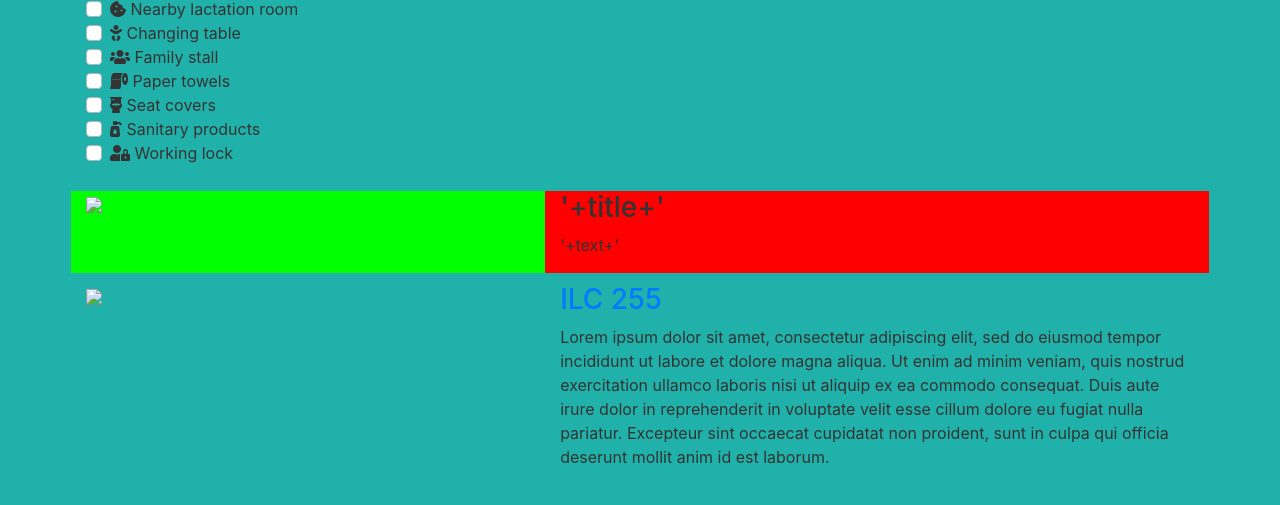
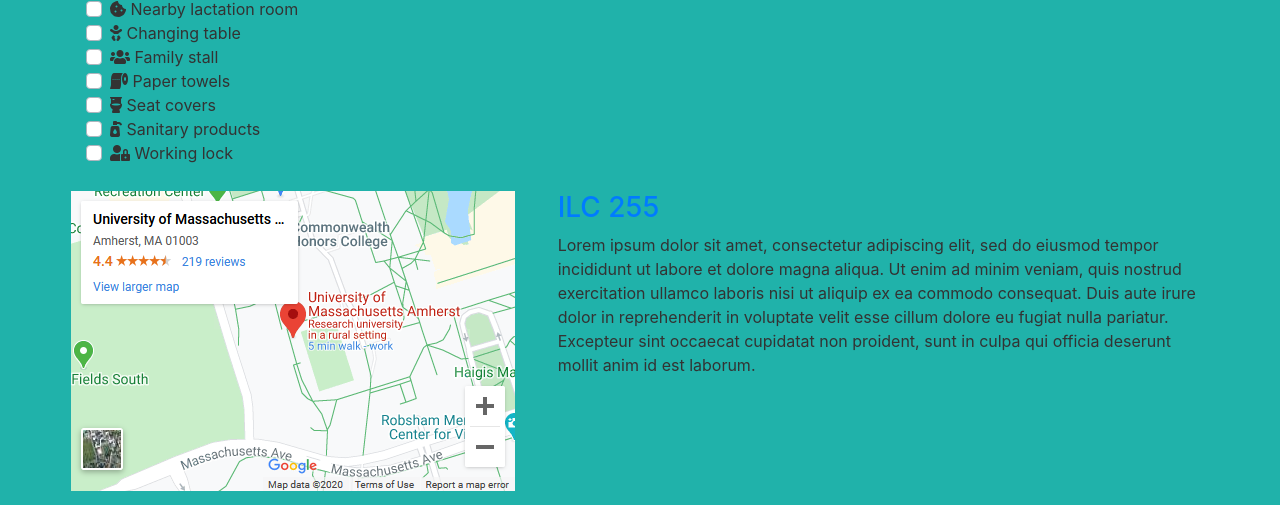
Before and after one commit to samdzie/cs326-final-alef, a plain HTML site: page static/results.html in a window 1280 px wide. Shown: the part 233-738 px from the top of the page. Drawn offline with nearby package versions, Linux system fonts and the light colour scheme.

Commit message:
Fix placeholder image, remove sample result

```diff
--- a/static/results.html
+++ b/static/results.html
@@ -90,22 +90,9 @@
             </div>
         </div>
         <div class="row">
-            <div class="col-md-5 col-sm-12" style="background-color: #0f0;">
-                <img src="../BathrromResultsWire.png" style="max-height: 100px" ; />
-            </div>
-            <div class="col-md-7 col-sm-12" style="background-color: #f00;">
-                <h3>
-                    '+title+'
-                </h3>
-                <p>
-                    '+text+'
-                </p>
+            <div id="results">
             </div>
         </div>
-        <div id="results">
-
-        </div>
-
     </div>
     <script src="https://code.jquery.com/jquery-3.4.1.slim.min.js"
         integrity="sha384-J6qa4849blE2+poT4WnyKhv5vZF5SrPo0iEjwBvKU7imGFAV0wwj1yYfoRSJoZ+n"
@@ -117,7 +104,7 @@
         integrity="sha384-wfSDF2E50Y2D1uUdj0O3uMBJnjuUD4Ih7YwaYd1iqfktj0Uod8GCExl3Og8ifwB6"
         crossorigin="anonymous"></script>
     <script>
-        var image = "../BathrromResultsWire.png";
+        var image = "../assets/map.png";
         var title = "ILC 255";
         var text = "Lorem ipsum dolor sit amet, consectetur adipiscing elit, sed do eiusmod tempor incididunt ut labore et dolore magna aliqua. Ut enim ad minim veniam, quis nostrud exercitation ullamco laboris nisi ut aliquip ex ea commodo consequat. Duis aute irure dolor in reprehenderit in voluptate velit esse cillum dolore eu fugiat nulla pariatur. Excepteur sint occaecat cupidatat non proident, sunt in culpa qui officia deserunt mollit anim id est laborum."
 
@@ -131,17 +118,17 @@
         $('#results').html(addResult(image, title, text, ""));
         $('#results').html(addResult(image, title, text, ""));
         $('#results').html(addResult(image, title, text, ""));
-        $('#results').html(addResult(image, title, text, ""));
-        $('#results').html(addResult(image, title, text, ""));
-        $('#results').html(addResult(image, title, text, ""));
-        $('#results').html(addResult(image, title, text, ""));
-        $('#results').html(addResult(image, title, text, ""));
-        $('#results').html(addResult(image, title, text, ""));
-        $('#results').html(addResult(image, title, text, ""));
-        $('#results').html(addResult(image, title, text, ""));
-        $('#results').html(addResult(image, title, text, ""));
-        $('#results').html(addResult(image, title, text, ""));
-        $('#results').html(addResult(image, title, text, ""));
+        // $('#results').html(addResult(image, title, text, ""));
+        // $('#results').html(addResult(image, title, text, ""));
+        // $('#results').html(addResult(image, title, text, ""));
+        // $('#results').html(addResult(image, title, text, ""));
+        // $('#results').html(addResult(image, title, text, ""));
+        // $('#results').html(addResult(image, title, text, ""));
+        // $('#results').html(addResult(image, title, text, ""));
+        // $('#results').html(addResult(image, title, text, ""));
+        // $('#results').html(addResult(image, title, text, ""));
+        // $('#results').html(addResult(image, title, text, ""));
+        // $('#results').html(addResult(image, title, text, ""));
     </script>
 
 </body>
```
